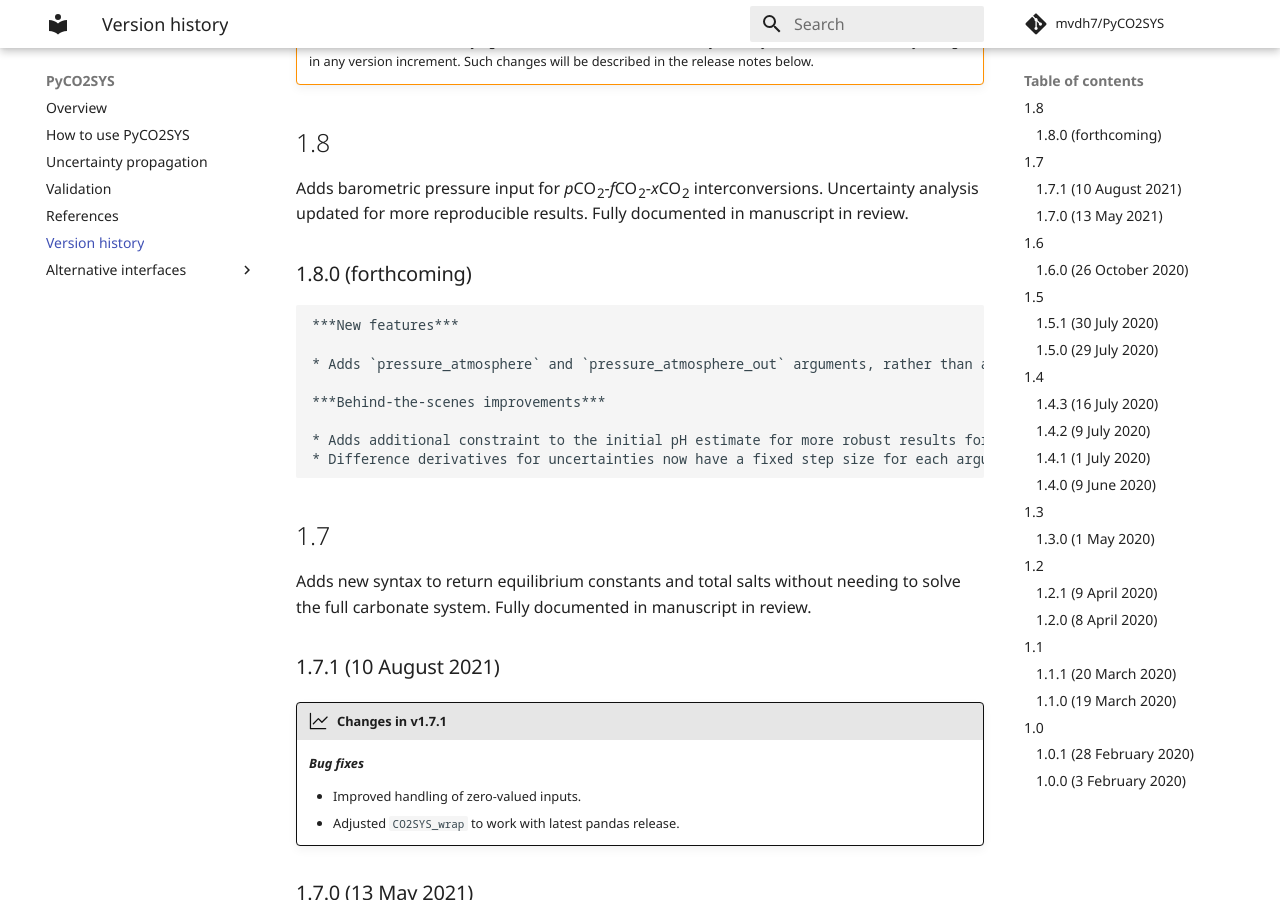
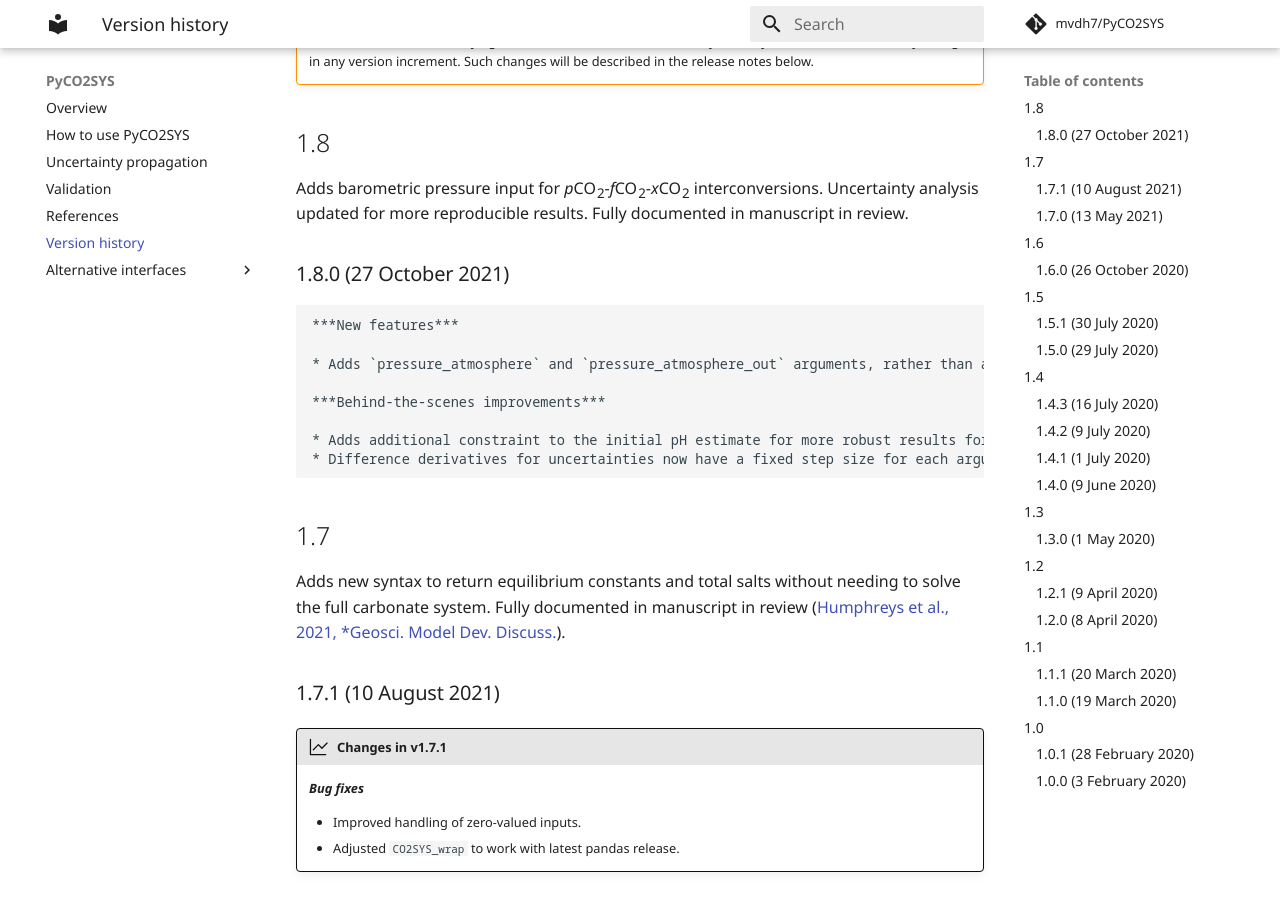
Before and after one commit to mvdh7/PyCO2SYS, an MkDocs documentation site: the page built from docs/versions.md, in a window 1280 px wide and 900 px high, scrolled down 781 px. Built offline with MkDocs 1.6.1 and Material for MkDocs 9.7.7, drawn with Linux system fonts in a browser that asks for light colours; formulas are drawn with MathJax 3; comment, search, counter and statistics services are not loaded.

Commit message:
Ready for release

```diff
--- a/docs/versions.md
+++ b/docs/versions.md
@@ -31,7 +31,7 @@
 
 Adds barometric pressure input for *p*CO<sub>2</sub>-*f*CO<sub>2</sub>-*x*CO<sub>2</sub> interconversions.  Uncertainty analysis updated for more reproducible results.  Fully documented in manuscript in review.
 
-### 1.8.0 (forthcoming)
+### 1.8.0 (27 October 2021)
 
     ***New features***
 
@@ -44,7 +44,7 @@ Adds barometric pressure input for *p*CO<sub>2</sub>-*f*CO<sub>2</sub>-*x*CO<sub
 
 ## 1.7
 
-Adds new syntax to return equilibrium constants and total salts without needing to solve the full carbonate system.  Fully documented in manuscript in review.
+Adds new syntax to return equilibrium constants and total salts without needing to solve the full carbonate system.  Fully documented in manuscript in review ([Humphreys et al., 2021, *Geosci. Model Dev. Discuss.](https://doi.org/10.5194/gmd-2021-159)).
 
 ### 1.7.1 (10 August 2021)
 
```
